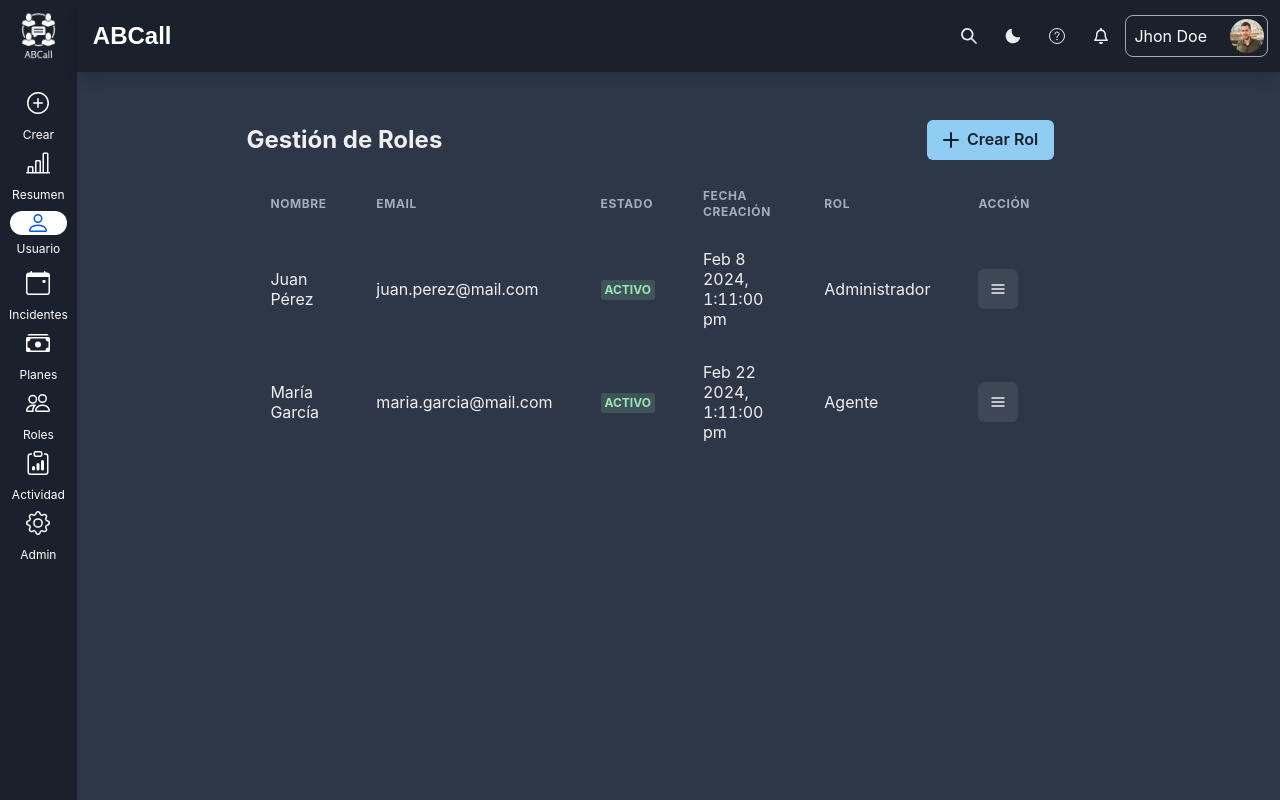
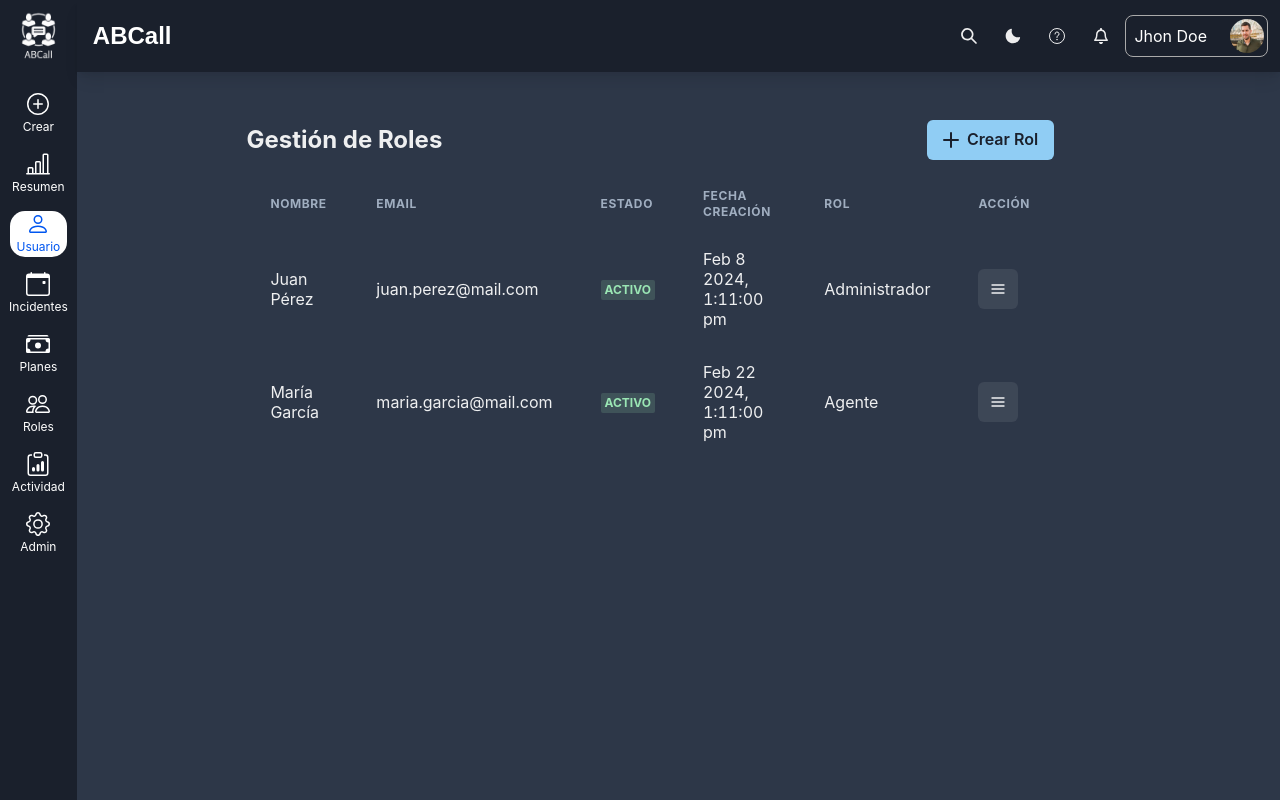
Before and after one commit to WillyBallesteros/my-react-app, a React (Vite) app: page /dashboard/roles in a window 1280 px wide. Built offline with nearby package versions, Linux system fonts and the light colour scheme; sample sign-in values are in the browser's storage.

Commit message:
Fix aside

```diff
--- a/src/components/Aside/Aside.tsx
+++ b/src/components/Aside/Aside.tsx
@@ -49,13 +49,13 @@
             onClick={() => handleMenuClick(item)}
           >
             <span
-              className={`${styles.icon} ${
+              className={`${styles.iconContainer} ${
                 active === item.name ? styles.activeIcon : ""
               }`}
             >
-              {item.icon}
+              <span className={styles.icon}>{item.icon}</span>
+              <span className={styles.name}>{item.name}</span>
             </span>
-            <span className={styles.name}>{item.name}</span>
           </li>
         ))}
       </ul>
--- a/src/components/Aside/componentsAside/Sidebar.module.css
+++ b/src/components/Aside/componentsAside/Sidebar.module.css
@@ -39,13 +39,22 @@
     display: flex;
     align-items: center;
     justify-content: center;
-    width: 40px;
-    height: 40px;
+
+}
+
+.iconContainer {
+    display: flex;
+    flex-direction: column;
+    align-items: center;
+    justify-content: center;
+    width: 75%;
+    border-radius: 15px;
+    padding: 1px 0;
 }
 
 .name {
     font-size: 12px;
-    margin-top: 5px;
+    margin-top: 2px;
 }
 
 .activeIcon {
```
Also changed, not shown: src/components/Aside/componentsAside/Aside2.tsx (deleted, +0 -22 lines).
